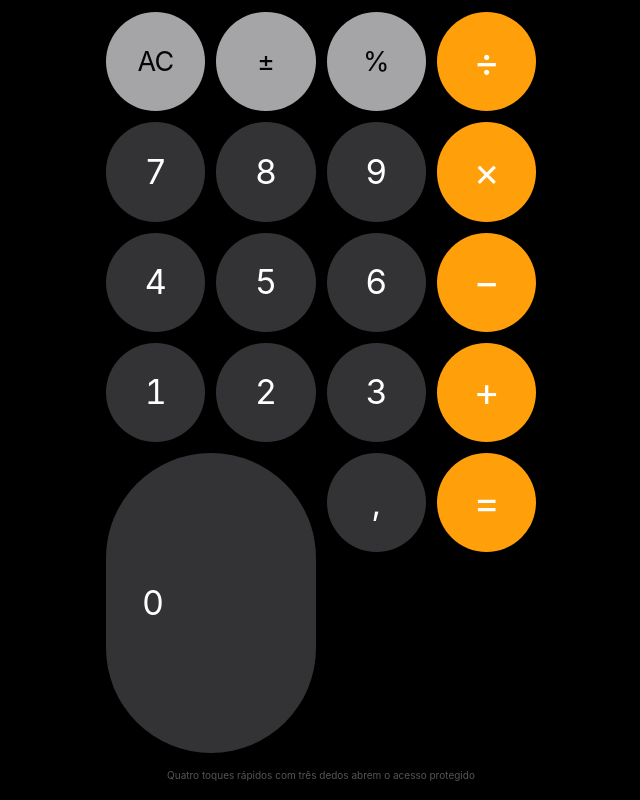
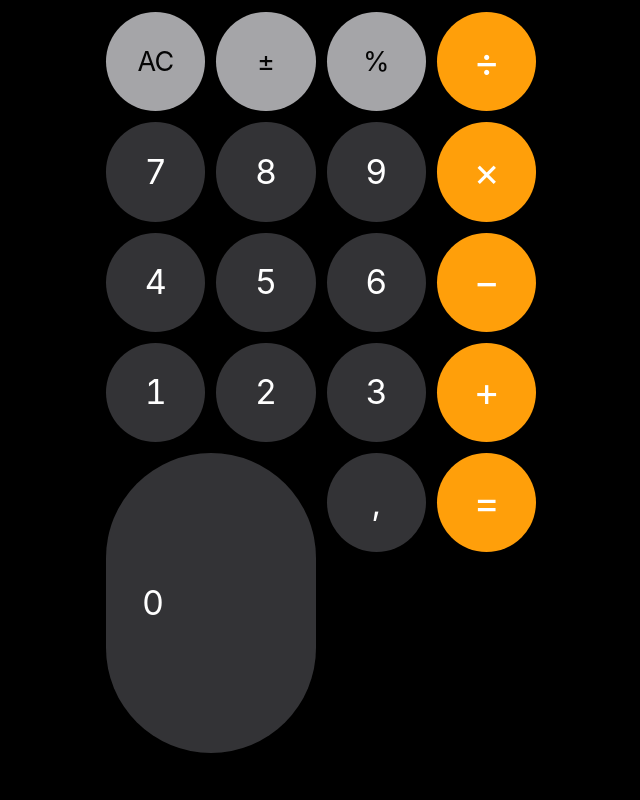
Before and after one commit to diogodmrlk-crypto/capcut-key-gate, a React (Vite) app: page / in a window 1280 px wide. Shown: the part 236-1036 px from the top of the page, without its empty margins (319-959 px from the left). Built offline with nearby package versions, Linux system fonts and the light colour scheme.

Commit message:
Update main.tsx

```diff
--- a/src/main.tsx
+++ b/src/main.tsx
@@ -27,7 +27,7 @@ function Calculator({ onUnlock, onMenu }: { onUnlock: () => void; onMenu: () =>
     if (key === '=' && stored !== null && operator) { const result = format(calculate(stored, toNumber(display), operator)); setHistory(items => [`${format(stored)} ${operator} ${display} = ${result}`, ...items].slice(0, 20)); setDisplay(result); setStored(null); setOperator(''); setWaiting(true); }
   };
   const keys = ['AC','±','%','÷','7','8','9','×','4','5','6','−','1','2','3','+','0',',','='];
-  return <main className="calculator page"><header className="calc-head"><button className="history-button" onClick={onMenu} aria-label="Abrir Conta"><span/><span/><span/></button><span className="calc-title">Calculadora</span><button className="calc-more" onClick={() => setHistoryOpen(true)}>•••</button></header><section className="display"><div className="expression">{stored !== null ? `${format(stored)} ${operator}` : ''}</div><strong>{display}</strong></section><section className="keys">{keys.map(key => <button key={key} className={`key ${/^\d$|^,$/.test(key) || key === '0' ? 'number' : ['AC','±','%'].includes(key) ? 'function' : 'operator'} ${key === '0' ? 'zero' : ''}`} onClick={() => press(key)}>{key === 'AC' && display !== '0' ? '⌫' : key}</button>)}</section><p className="gesture-hint">Quatro toques rápidos com três dedos abrem o acesso protegido</p>{historyOpen && <div className="history-sheet"><div className="sheet-handle"/><div className="sheet-head"><h2>Histórico</h2><button onClick={() => setHistoryOpen(false)}>Fechar</button></div>{history.length ? history.map(item => <p className="history-line" key={item}>{item}</p>) : <p className="empty-history">Nenhum cálculo recente.</p>}<button className="clear-history" onClick={() => setHistory([])}>Limpar Histórico</button></div>}</main>;
+  return <main className="calculator page"><header className="calc-head"><button className="history-button" onClick={onMenu} aria-label="Abrir Conta"><span/><span/><span/></button><span className="calc-title">Calculadora</span><button className="calc-more" onClick={() => setHistoryOpen(true)}>•••</button></header><section className="display"><div className="expression">{stored !== null ? `${format(stored)} ${operator}` : ''}</div><strong>{display}</strong></section><section className="keys">{keys.map(key => <button key={key} className={`key ${/^\d$|^,$/.test(key) || key === '0' ? 'number' : ['AC','±','%'].includes(key) ? 'function' : 'operator'} ${key === '0' ? 'zero' : ''}`} onClick={() => press(key)}>{key === 'AC' && display !== '0' ? '⌫' : key}</button>)}</section><p className="gesture-hint"></p>{historyOpen && <div className="history-sheet"><div className="sheet-handle"/><div className="sheet-head"><h2>Histórico</h2><button onClick={() => setHistoryOpen(false)}>Fechar</button></div>{history.length ? history.map(item => <p className="history-line" key={item}>{item}</p>) : <p className="empty-history">Nenhum cálculo recente.</p>}<button className="clear-history" onClick={() => setHistory([])}>Limpar Histórico</button></div>}</main>;
 }
 
 function getDeviceId() { const storageKey = 'calculadora-device-id'; let value = localStorage.getItem(storageKey); if (!value) { value = `web-${crypto.randomUUID()}`; localStorage.setItem(storageKey, value); } return value; }
```
